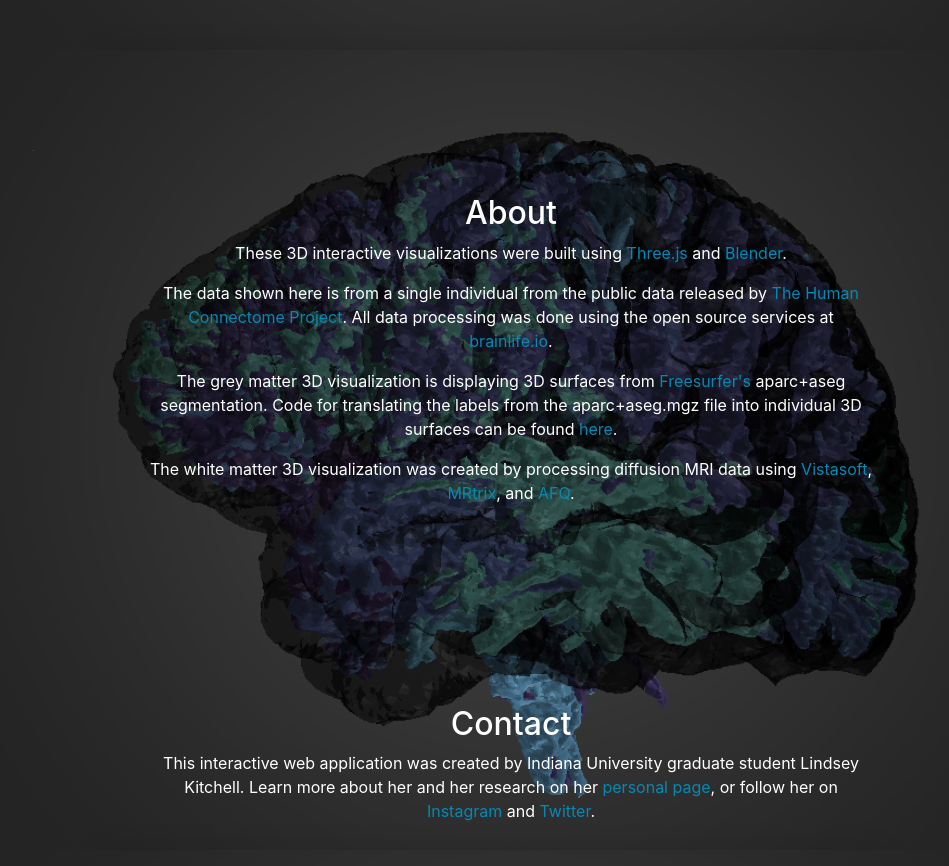
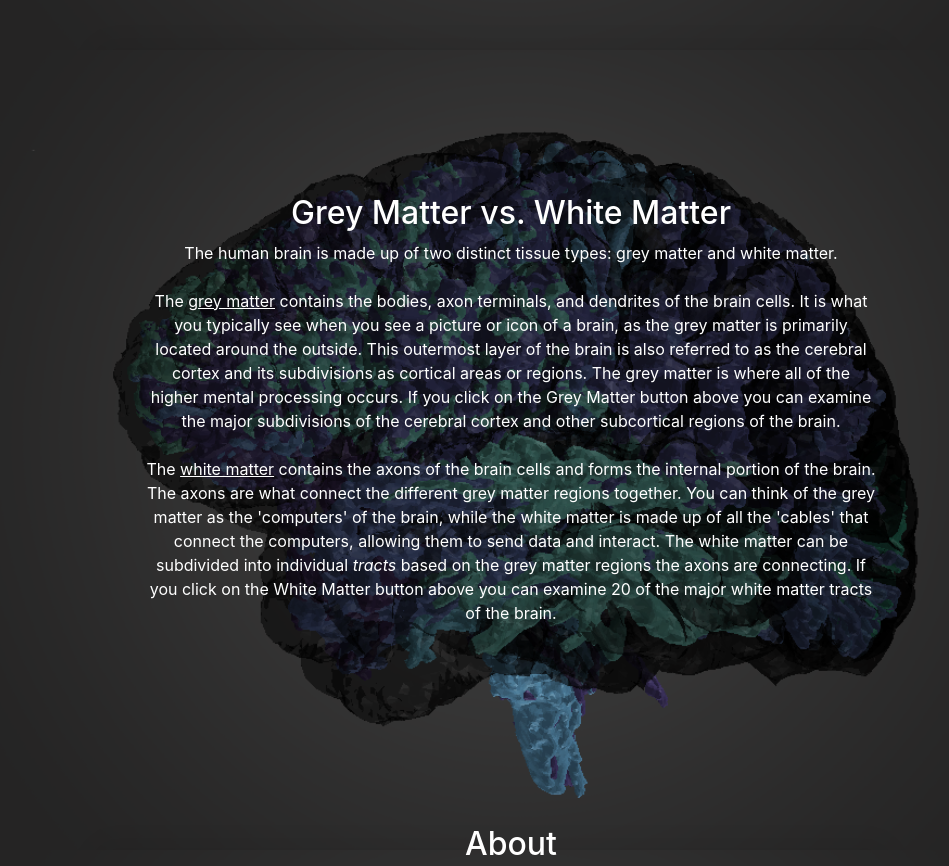
Before and after one commit to kitchell/explorethebrain, a website: page index.html in a window 1280 px wide. Shown: the part 750-1616 px from the top of the page, without its empty margins (129-1078 px from the left). Drawn offline with Linux system fonts and the light colour scheme.

Commit message:
update text

```diff
--- a/index.html
+++ b/index.html
@@ -35,10 +35,12 @@
                 <span class="sr-only">(current)</span>
               </a>
             </li>
+              <li class="nav-item">
+              <a class="nav-link js-scroll-trigger" href="#gmvswm">Grey Matter vs. White Matter</a>
+            </li>
             <li class="nav-item">
               <a class="nav-link js-scroll-trigger" href="#about">About</a>
             </li>
-
             <li class="nav-item">
               <a class="nav-link js-scroll-trigger" href="#contact">Contact</a>
             </li>
@@ -71,6 +73,18 @@
       </div>
     </header>
 
+      <section id="gmvswm" class="content-section text-center text-white">
+      <div class="container">
+        <div class="row">
+          <div class="col-lg-8 mx-auto">
+            <h2>Grey Matter vs. White Matter</h2>
+            <p>The human brain is made up of two distinct tissue types: grey matter and white matter. <br> <br>The <u>grey matter</u> contains the bodies, axon terminals, and dendrites of the brain cells. It is what you typically see when you see a picture or icon of a brain, as the grey matter is primarily located around the outside. This outermost layer of the brain is also referred to as the cerebral cortex and its subdivisions as cortical areas or regions. The grey matter is where all of the higher mental processing occurs. If you click on the Grey Matter button above you can examine the major subdivisions of the cerebral cortex and other subcortical regions of the brain.<br><br>
+              The <u>white matter</u> contains the axons of the brain cells and forms the internal portion of the brain. The axons are what connect the different grey matter regions together. You can think of the grey matter as the 'computers' of the brain, while the white matter is made up of all the 'cables' that connect the computers, allowing them to send data and interact. The white matter can be subdivided into individual <i>tracts</i> based on the grey matter regions the axons are connecting. If you click on the White Matter button above you can examine 20 of the major white matter tracts of the brain.</p>
+
+          </div>
+        </div>
+      </div>
+    </section>
       <section id="about" class="content-section text-center text-white">
       <div class="container">
         <div class="row">
```
